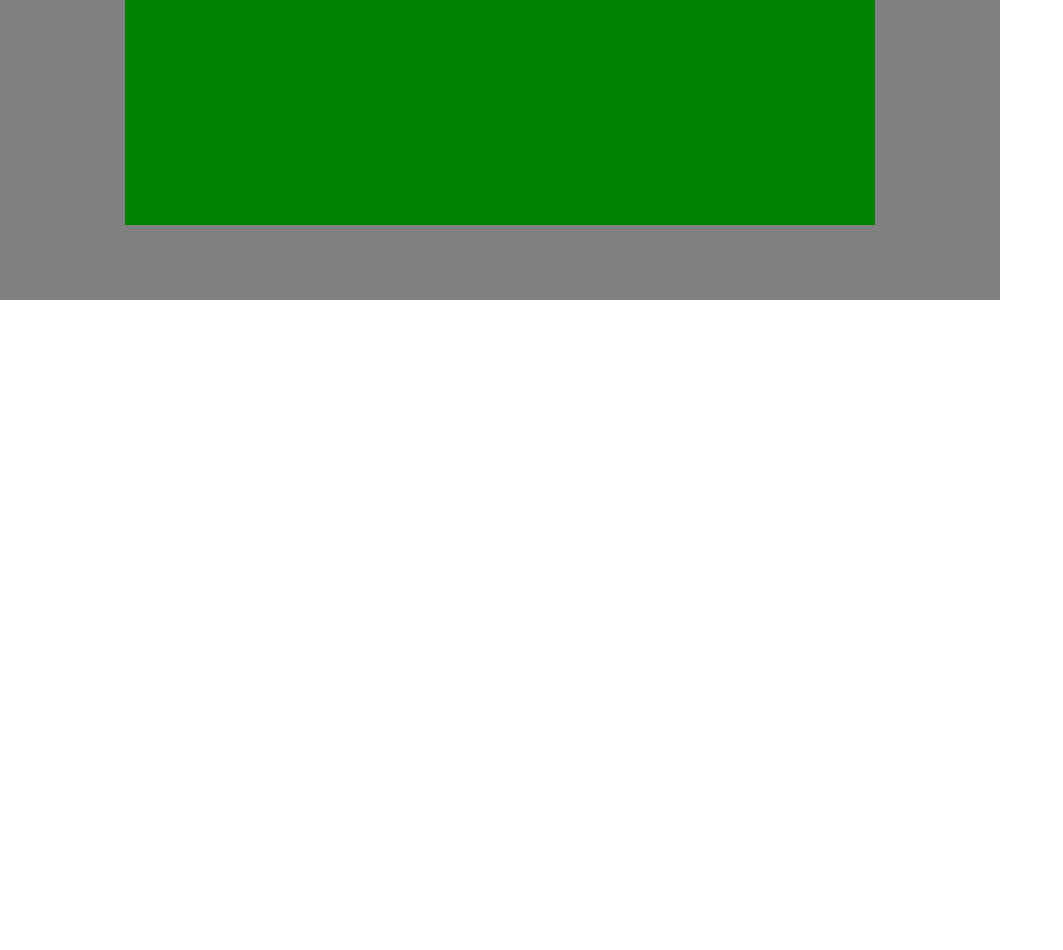
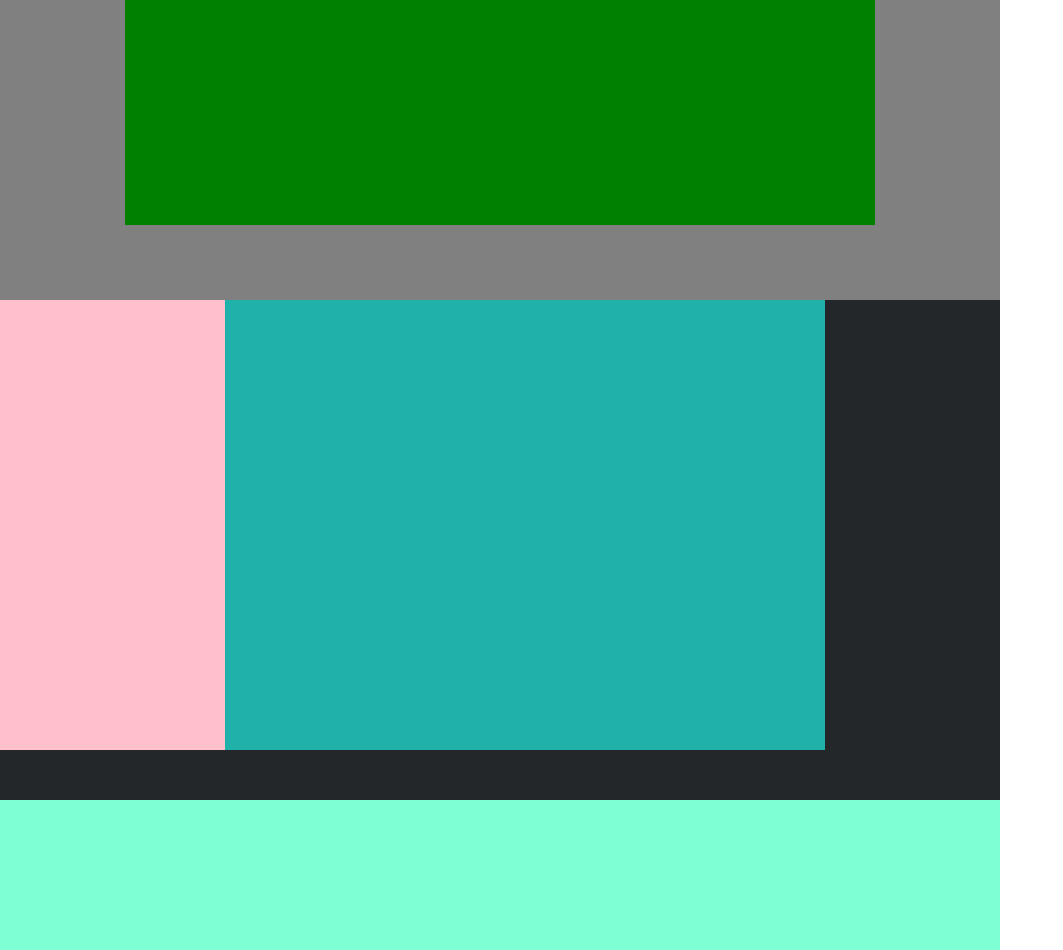
Before and after one commit to ChristopherS24/htmlcss-struttura-discord, a plain HTML site: page index.html in a window 1280 px wide. Shown: the part 2500-3450 px from the top of the page, without its empty margins (0-1063 px from the left). Before the commit the page ends 2800 px from the top, so only its background shows below. Drawn offline with Linux system fonts and the light colour scheme.

Commit message:
correzioni

```diff
--- a/css/style.css
+++ b/css/style.css
@@ -112,3 +112,47 @@ MAIN
     width: 750px;
     height: 600px;
 }
+
+.debug .container6 {
+    background-color: #23272A;
+    width: 1000px;
+    height: 500px;
+    display: flex;
+
+}
+
+.rosa3 {
+    background-color: pink;
+    width: 225px;
+    height: 450px;
+}
+
+.verdeacqua {
+    background-color: #20B2AA;
+    width: 150px;
+    height: 450px;
+}
+
+.verdeacqua1 {
+    background-color: #20B2AA;
+    width: 150px;
+    height: 450px;
+}
+
+.verdeacqua2 {
+    background-color: #20B2AA;
+    width: 150px;
+    height: 450px;
+}
+
+.verdeacqua3 {
+    background-color: #20B2AA;
+    width: 150px;
+    height: 450px;
+}
+
+.debug .container7 {
+    background-color: #7FFFD4;
+    width: 1000px;
+    height: 150px;
+}
--- a/index.html
+++ b/index.html
@@ -59,6 +59,9 @@
     </div>
 
     <!--settimo-->
+    <div class="container7">
+
+    </div>
 
 
 
```
